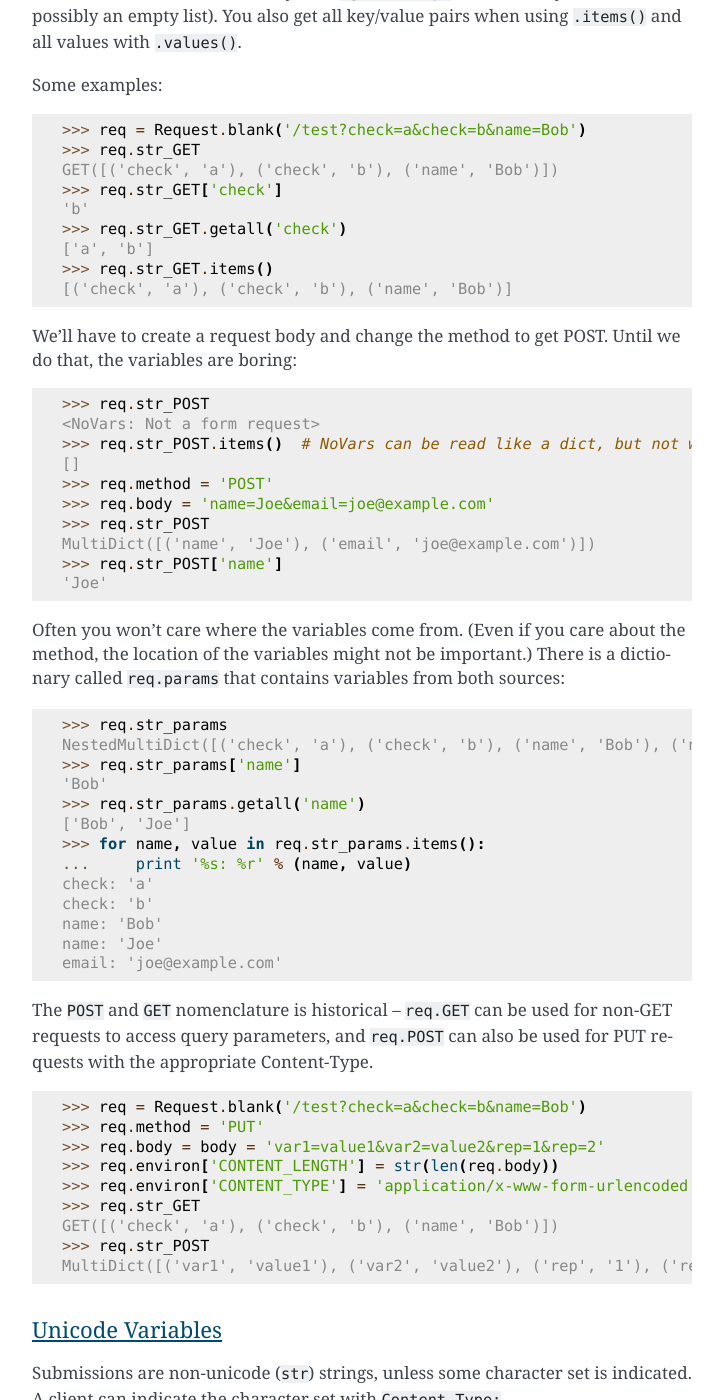
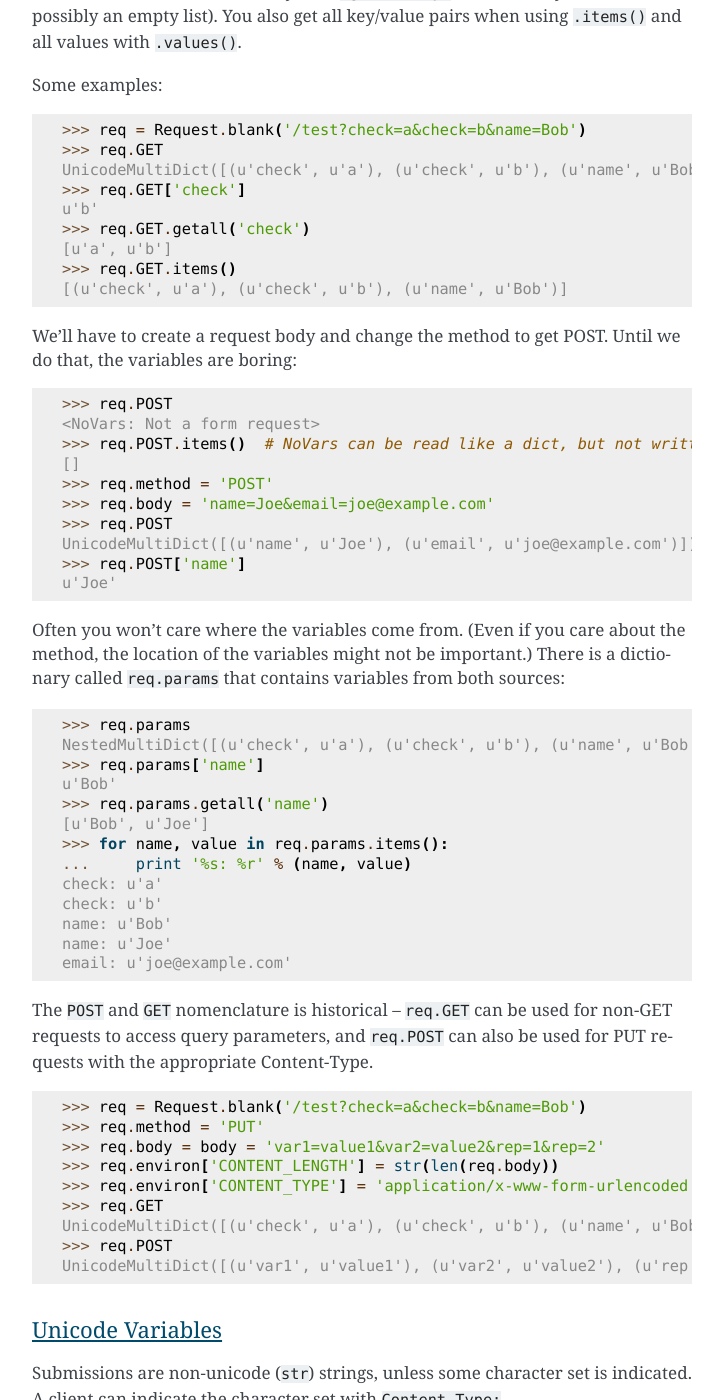
Before and after one commit to Pylons/webob, a Sphinx documentation site: the page built from docs/reference.txt, in a window 1280 px wide and 1400 px high, scrolled down 4215 px. Shown: the whole window, without its empty margins (388-1111 px from the left). Built offline with Sphinx 7.4.7, drawn with Linux system fonts in a browser that asks for light colours; some of the changed text lies outside the part shown.

Commit message:
partial doc fixes

```diff
--- a/docs/reference.txt
+++ b/docs/reference.txt
@@ -198,30 +198,30 @@ Some examples:
 .. code-block:: python
 
     >>> req = Request.blank('/test?check=a&check=b&name=Bob')
-    >>> req.str_GET
-    GET([('check', 'a'), ('check', 'b'), ('name', 'Bob')])
-    >>> req.str_GET['check']
-    'b'
-    >>> req.str_GET.getall('check')
-    ['a', 'b']
-    >>> req.str_GET.items()
-    [('check', 'a'), ('check', 'b'), ('name', 'Bob')]
+    >>> req.GET
+    UnicodeMultiDict([(u'check', u'a'), (u'check', u'b'), (u'name', u'Bob')])
+    >>> req.GET['check']
+    u'b'
+    >>> req.GET.getall('check')
+    [u'a', u'b']
+    >>> req.GET.items()
+    [(u'check', u'a'), (u'check', u'b'), (u'name', u'Bob')]
 
 We'll have to create a request body and change the method to get
 POST.  Until we do that, the variables are boring:
 
 .. code-block:: python
 
-    >>> req.str_POST
+    >>> req.POST
     <NoVars: Not a form request>
-    >>> req.str_POST.items()  # NoVars can be read like a dict, but not written
+    >>> req.POST.items()  # NoVars can be read like a dict, but not written
     []
     >>> req.method = 'POST'
     >>> req.body = 'name=Joe&email=joe@example.com'
-    >>> req.str_POST
-    MultiDict([('name', 'Joe'), ('email', 'joe@example.com')])
-    >>> req.str_POST['name']
-    'Joe'
+    >>> req.POST
+    UnicodeMultiDict([(u'name', u'Joe'), (u'email', u'joe@example.com')])
+    >>> req.POST['name']
+    u'Joe'
 
 Often you won't care where the variables come from.  (Even if you care
 about the method, the location of the variables might not be
@@ -230,19 +230,19 @@ contains variables from both sources:
 
 .. code-block:: python
 
-    >>> req.str_params
-    NestedMultiDict([('check', 'a'), ('check', 'b'), ('name', 'Bob'), ('name', 'Joe'), ('email', 'joe@example.com')])
-    >>> req.str_params['name']
-    'Bob'
-    >>> req.str_params.getall('name')
-    ['Bob', 'Joe']
-    >>> for name, value in req.str_params.items():
+    >>> req.params
+    NestedMultiDict([(u'check', u'a'), (u'check', u'b'), (u'name', u'Bob'), (u'name', u'Joe'), (u'email', u'joe@example.com')])
+    >>> req.params['name']
+    u'Bob'
+    >>> req.params.getall('name')
+    [u'Bob', u'Joe']
+    >>> for name, value in req.params.items():
     ...     print '%s: %r' % (name, value)
-    check: 'a'
-    check: 'b'
-    name: 'Bob'
-    name: 'Joe'
-    email: 'joe@example.com'
+    check: u'a'
+    check: u'b'
+    name: u'Bob'
+    name: u'Joe'
+    email: u'joe@example.com'
 
 The ``POST`` and ``GET`` nomenclature is historical -- ``req.GET`` can
 be used for non-GET requests to access query parameters, and
@@ -254,10 +254,10 @@ Content-Type.
     >>> req.body = body = 'var1=value1&var2=value2&rep=1&rep=2'
     >>> req.environ['CONTENT_LENGTH'] = str(len(req.body))
     >>> req.environ['CONTENT_TYPE'] = 'application/x-www-form-urlencoded'
-    >>> req.str_GET
-    GET([('check', 'a'), ('check', 'b'), ('name', 'Bob')])
-    >>> req.str_POST
-    MultiDict([('var1', 'value1'), ('var2', 'value2'), ('rep', '1'), ('rep', '2')])
+    >>> req.GET
+    UnicodeMultiDict([(u'check', u'a'), (u'check', u'b'), (u'name', u'Bob')])
+    >>> req.POST
+    UnicodeMultiDict([(u'var1', u'value1'), (u'var2', u'value2'), (u'rep', u'1'), (u'rep', u'2')])
 
 Unicode Variables
 ~~~~~~~~~~~~~~~~~
@@ -276,9 +276,6 @@ all the variables:
     >>> req.GET
     UnicodeMultiDict([(u'check', u'a'), (u'check', u'b'), (u'name', u'Bob')])
 
-If you always want ``str`` values, you can use ``req.str_GET``
-and ``str_POST``.
-
 Cookies
 -------
 
@@ -290,9 +287,6 @@ they will be decoded into Unicode strings if you set the charset.
     >>> req.headers['Cookie'] = 'test=value'
     >>> req.cookies
     UnicodeMultiDict([(u'test', u'value')])
-    >>> req.charset = None
-    >>> req.str_cookies
-    {'test': 'value'}
 
 Modifying the request
 ---------------------
@@ -349,18 +343,7 @@ example means that ``text/html`` is okay, but
     >>> 'text/html' in req.accept
     True
 
-There's three methods for different strategies of finding a match.
-First, when you trust the server's preference over the client (a good
-idea for Accept):
-
-.. code-block:: python
-
-    >>> req.accept.first_match(['text/html', 'application/xhtml+xml'])
-    'text/html'
-
-Because ``text/html`` is at least *somewhat* acceptible, it is
-returned, even if the client says it prefers
-``application/xhtml+xml``.  If we trust the client more:
+There are a few methods for different strategies of finding a match.
 
 .. code-block:: python
 
```
Also changed, not shown: docs/test_request.txt (+20 -36 lines).
